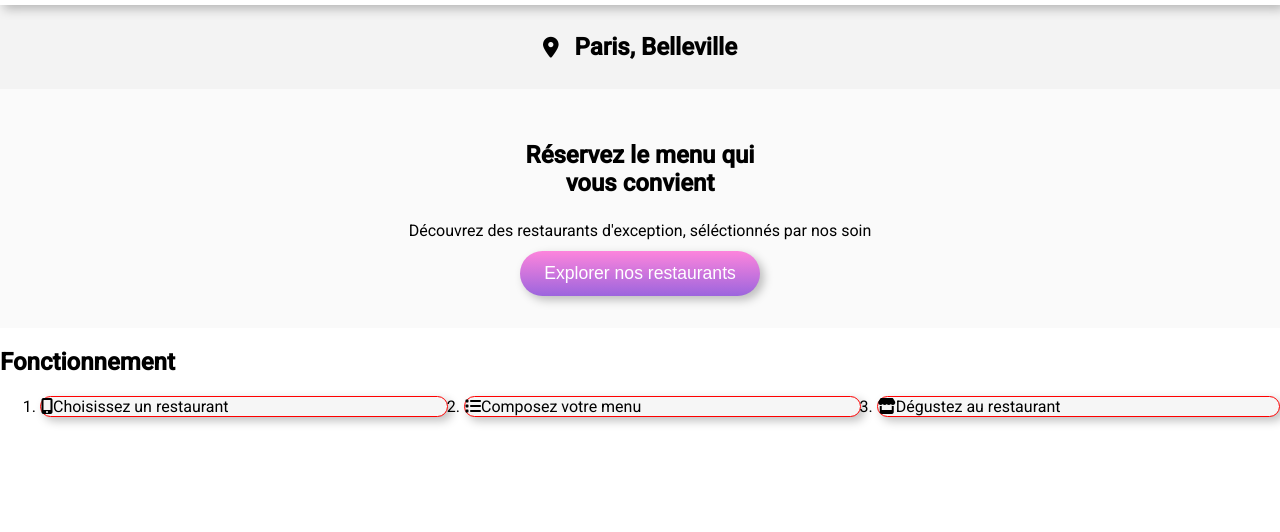
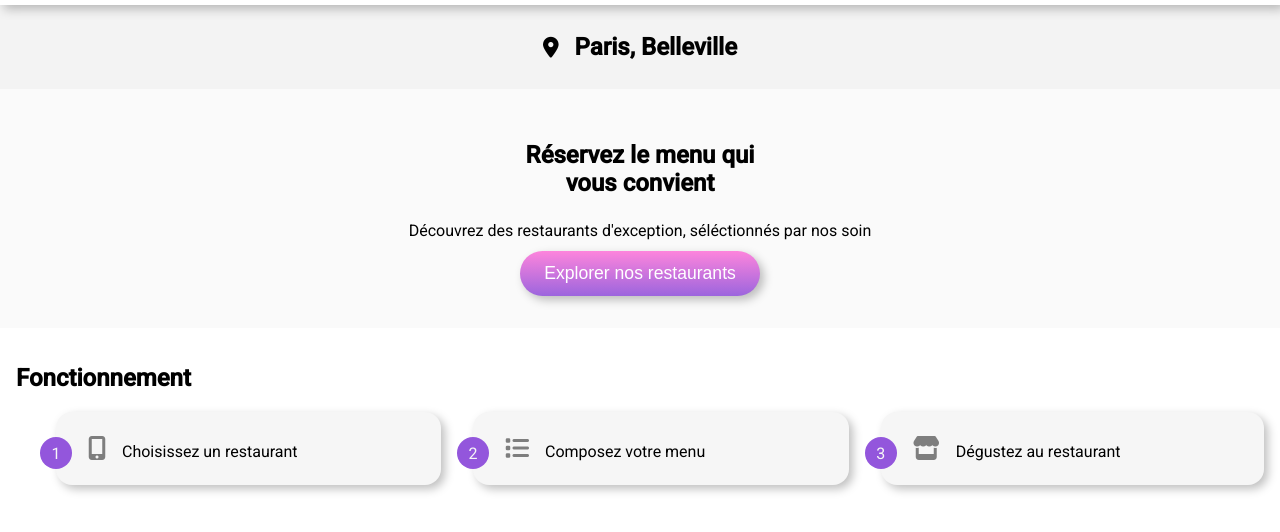
Before and after one commit to Yornos/P3_DAHMOUL_EMIR, a website: page P3_03_PageWebAccueil.html in a window 1280 px wide. Shown: the part 84-616 px from the top of the page. Drawn offline with Linux system fonts and the light colour scheme; a web font is replaced by a local one.

Commit message:
Finalisation section fonctionnement

```diff
--- a/P3_01_Sass/composants/tuto.scss
+++ b/P3_01_Sass/composants/tuto.scss
@@ -1,13 +1,17 @@
 @use "../utils/zoom.scss";
 @use "../utils/box-shadow.scss";
+@use "../utils/variables.scss";
+@use "../utils/colors.scss";
+
 
 .tuto
 {
+    padding: 1rem;
+    counter-reset: steps;
     & ol
     {
         display: flex;
-        flex-wrap: wrap;
-        gap: 1rem;
+        gap: 2rem;
         @media (max-width: 1024px)
         {
             flex-direction: column;
@@ -16,14 +20,37 @@
 
     & li
     {
-        background-color: #f6f6f6;
-        padding: 1 2rem;
-        border: 1px solid red;
+        position: relative;
+        &::before {
+            content: counter(steps);
+            counter-increment: steps;
+            color: colors.$white;
+            background-color: colors.$primary;
+            width: 2 * variables.$tuto-bullet-height;
+            height: 2 * variables.$tuto-bullet-height;
+            display: grid;
+            place-items: center;
+            border-radius: 50%;
+            position: absolute;
+            bottom: variables.$tuto-bullet-height;
+            left: -1 * variables.$tuto-bullet-height;
+
+        }
+        list-style-type: none;
+        background-color: colors.$white;
+        padding: 1.5rem 2rem;
         flex-grow: 1;
         border-radius: 1rem;
         @include box-shadow.base-shadow;
         &:hover {
             @include zoom.transform-zoom
         }
+
+        & i.fas
+        {
+            margin-right: 1rem;
+            color: colors.$lightgrey;
+            font-size: 1.5rem;
+        }
     }
 }
--- a/P3_01_Sass/layout/explorer.scss
+++ b/P3_01_Sass/layout/explorer.scss
@@ -35,5 +35,6 @@
     {
         transform: scale(1.02);
         opacity: 0.9;
+        cursor: pointer;
     }
 }
--- /dev/null
+++ b/P3_01_Sass/utils/colors.scss
@@ -0,0 +1,5 @@
+$white:#f6f6f6;
+$lightgrey: #7e7e7e;
+$primary: #9356DC;
+$tertiary: #FF79DA;
+$lightgreen: #99E2D0;
--- /dev/null
+++ b/P3_01_Sass/utils/variables.scss
@@ -0,0 +1 @@
+$tuto-bullet-height: 1rem;
--- a/P3_01_Sass/utils/zoom.scss
+++ b/P3_01_Sass/utils/zoom.scss
@@ -1,4 +1,5 @@
 @mixin transform-zoom
 {
     transform: scale(1.02);
+    cursor: pointer;
 }
--- a/P3_03_PageWebAccueil.html
+++ b/P3_03_PageWebAccueil.html
@@ -30,12 +30,13 @@
             <button>Explorer nos restaurants</button>
         </section>
 
+        <!--Function SECTION-->
         <section class="tuto">
             <h2>Fonctionnement</h2>
             <ol>
-                <li><i class="fa-solid fa-mobile-screen-button"></i>Choisissez un restaurant</li>
-                <li><i class="fa-solid fa-list"></i>Composez votre menu</li>
-                <li><i class="fa-solid fa-store"></i>Dégustez au restaurant</li>
+                <li><i class="fas fa-solid fa-mobile-screen-button"></i>Choisissez un restaurant</li>
+                <li><i class="fas fa-solid fa-list"></i>Composez votre menu</li>
+                <li><i class="fas fa-solid fa-store"></i>Dégustez au restaurant</li>
             </ol>
         </section>
 
```
Also changed, not shown: P3_02_Style.css, 2 other files.
